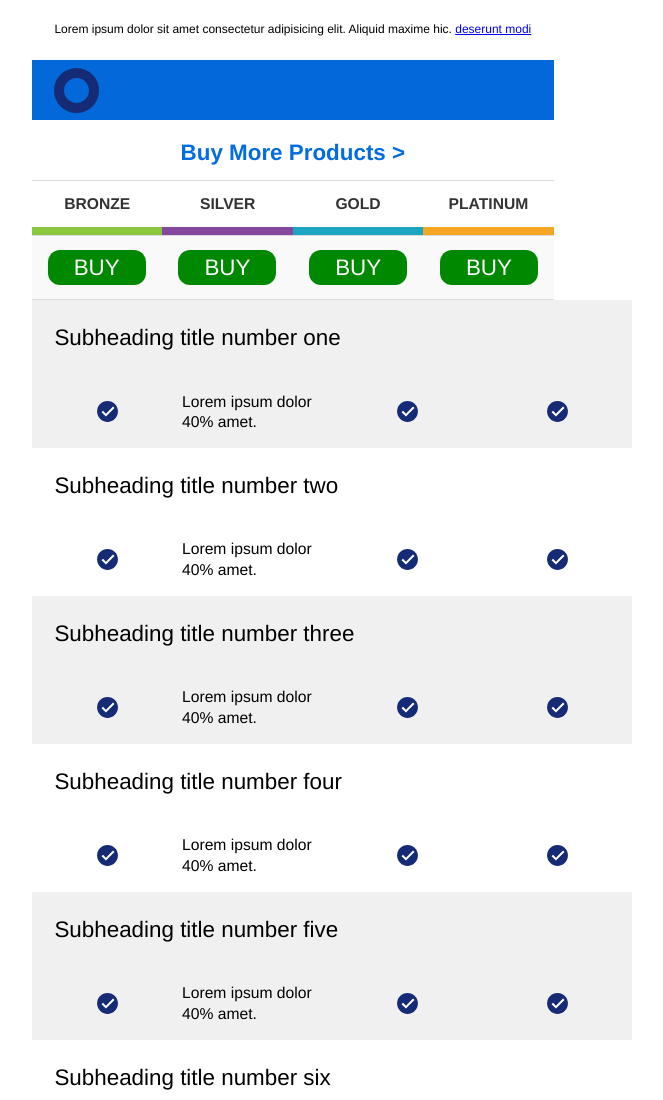
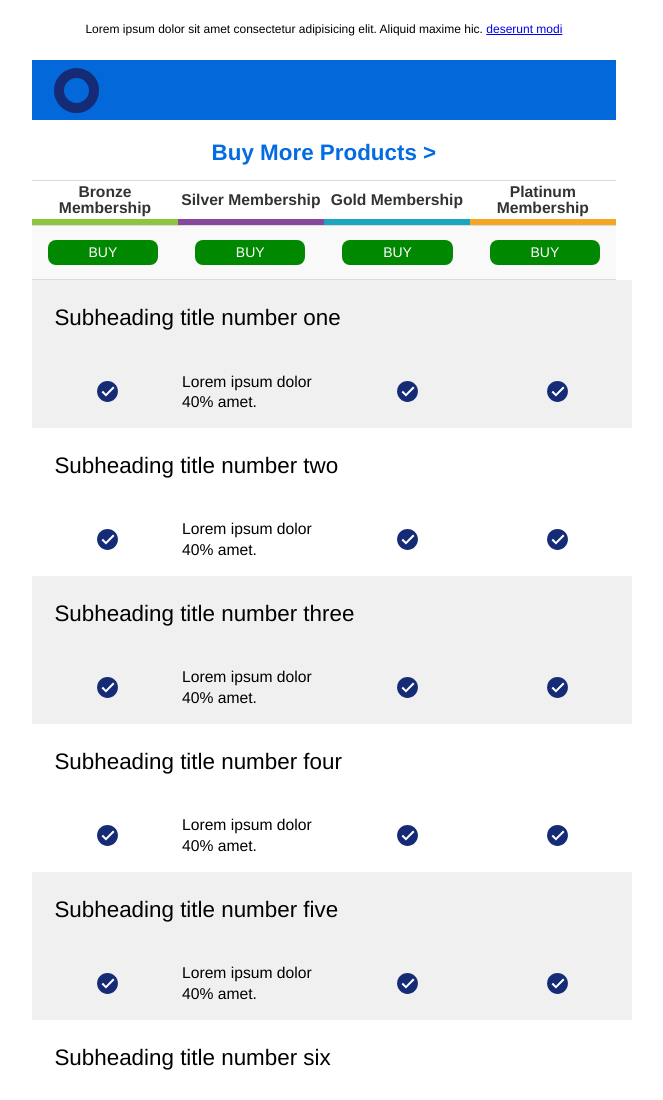
Before and after one commit to FrankDraws/compGrid02, a plain HTML site: page index.html in a window 1280 px wide. Shown: the top 1100 px of the page, without its empty margins (308-971 px from the left). Drawn offline with Linux system fonts and the light colour scheme.

Commit message:
Updates to spacing and sticky

```diff
--- a/app.css
+++ b/app.css
@@ -92,9 +92,9 @@ h3 {
 #header {
   display: flex;
   width: 100%;
-  height: 55px;
+  height: 45px;
   /* position: sticky;
-  top: 0; */
+  top: 60px; */
   border-top: 1px solid #dbdbdb;
   /* margin-top: 180px; */
 }
@@ -112,22 +112,23 @@ h3 {
   color: #333;
   font-weight: 900;
   font-size: 0.7em;
+  line-height: 1em;
 }
 
 .bronze {
-  border-bottom: 8px solid #8cc63e;
+  border-bottom: 6px solid #8cc63e;
 }
 
 .silver {
-  border-bottom: 8px solid #86489c;
+  border-bottom: 6px solid #86489c;
 }
 
 .gold {
-  border-bottom: 8px solid #1ba5c0;
+  border-bottom: 6px solid #1ba5c0;
 }
 
 .platinum {
-  border-bottom: 8px solid #f5a623;
+  border-bottom: 6px solid #f5a623;
 }
 
 /*
@@ -185,7 +186,7 @@ h3 {
   justify-content: space-between;
   align-items: center;
   width: 100%;
-  height: 65px;
+  height: 55px;
   background-color: #f9f9f9;
   padding: 0 .7em;
   border-top: 1px solid #dbdbdb;
@@ -199,11 +200,12 @@ h3 {
 button {
   background-color: #008800;
   border: 0;
-  border-radius: 12px;
-  height: 35px;
+  border-radius: 8px;
+  height: 25px;
   color: #fff;
   width: 20%;
   cursor: pointer;
+  font-size: 14px;
 }
 
 /*
--- a/index.html
+++ b/index.html
@@ -28,16 +28,16 @@
 
       <div id="header">
         <div class="product bronze">
-          <p>BRONZE</p>
+          <p>Bronze Membership</p>
         </div>
         <div class="product silver">
-          <p>SILVER</p>
+          <p>Silver Membership</p>
         </div>
         <div class="product gold">
-          <p>GOLD</p>
+          <p>Gold Membership</p>
         </div>
         <div class="product platinum">
-          <p>PLATINUM</p>
+          <p>Platinum Membership</p>
         </div>
       </div> <!-- END HEADER -->
       <div id="buytab">
```
